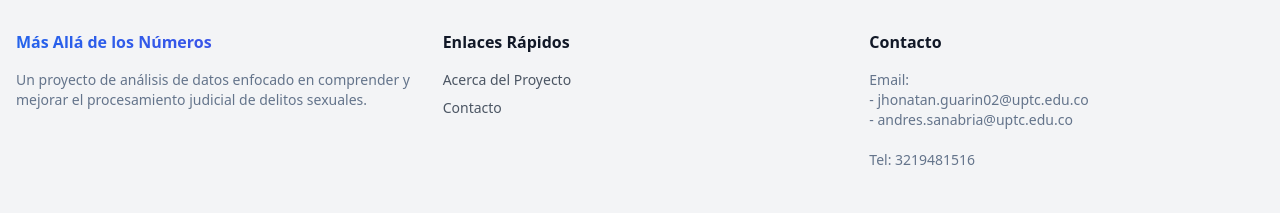
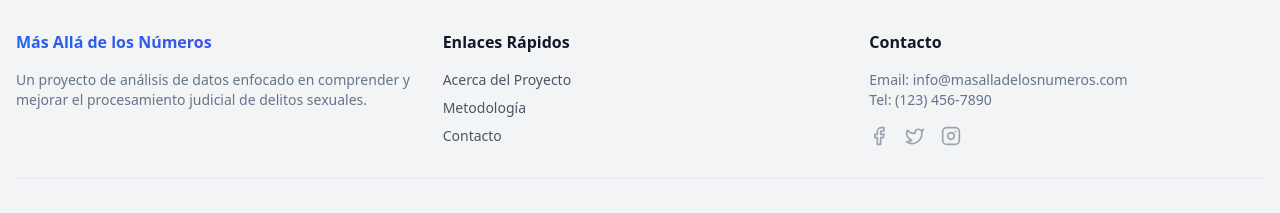
Before and after one commit to JhonatanGuarin/Frontend_Analitica, a Next.js app: page / in a window 1280 px wide. Shown: the part 959-1172 px from the top of the page. Built offline with nearby package versions, Linux system fonts and the light colour scheme.

Commit message:
Frontend

```diff
--- a/src/components/Footer.tsx
+++ b/src/components/Footer.tsx
@@ -1,4 +1,5 @@
 import Link from 'next/link'
+import { Facebook, Twitter, Instagram } from 'lucide-react'
 
 export default function Footer() {
   return (
@@ -15,19 +16,27 @@ export default function Footer() {
             <h3 className="font-semibold mb-4 text-gray-900 dark:text-gray-100">Enlaces Rápidos</h3>
             <ul className="space-y-2 text-sm">
               <li><Link href="/acerca" className="text-gray-600 dark:text-gray-400 hover:text-primary dark:hover:text-primary-foreground transition-colors">Acerca del Proyecto</Link></li>
+              <li><Link href="/metodologia" className="text-gray-600 dark:text-gray-400 hover:text-primary dark:hover:text-primary-foreground transition-colors">Metodología</Link></li>
               <li><Link href="/contacto" className="text-gray-600 dark:text-gray-400 hover:text-primary dark:hover:text-primary-foreground transition-colors">Contacto</Link></li>
             </ul>
           </div>
           <div>
             <h3 className="font-semibold mb-4 text-gray-900 dark:text-gray-100">Contacto</h3>
             <p className="text-sm text-muted-foreground dark:text-gray-400 mb-4">
-              Email: <br />
-              - jhonatan.guarin02@uptc.edu.co <br />
-              - andres.sanabria@uptc.edu.co<br />
-              <br />
-              Tel: 3219481516
+              Email: info@masalladelosnumeros.com<br />
+              Tel: (123) 456-7890
             </p>
-
+            <div className="flex space-x-4">
+              <a href="#" className="text-gray-400 hover:text-primary dark:hover:text-primary-foreground transition-colors">
+                <Facebook size={20} />
+              </a>
+              <a href="#" className="text-gray-400 hover:text-primary dark:hover:text-primary-foreground transition-colors">
+                <Twitter size={20} />
+              </a>
+              <a href="#" className="text-gray-400 hover:text-primary dark:hover:text-primary-foreground transition-colors">
+                <Instagram size={20} />
+              </a>
+            </div>
           </div>
         </div>
         <div className="mt-8 pt-8 border-t border-gray-200 dark:border-gray-800 text-center text-sm text-muted-foreground dark:text-gray-400">
```
